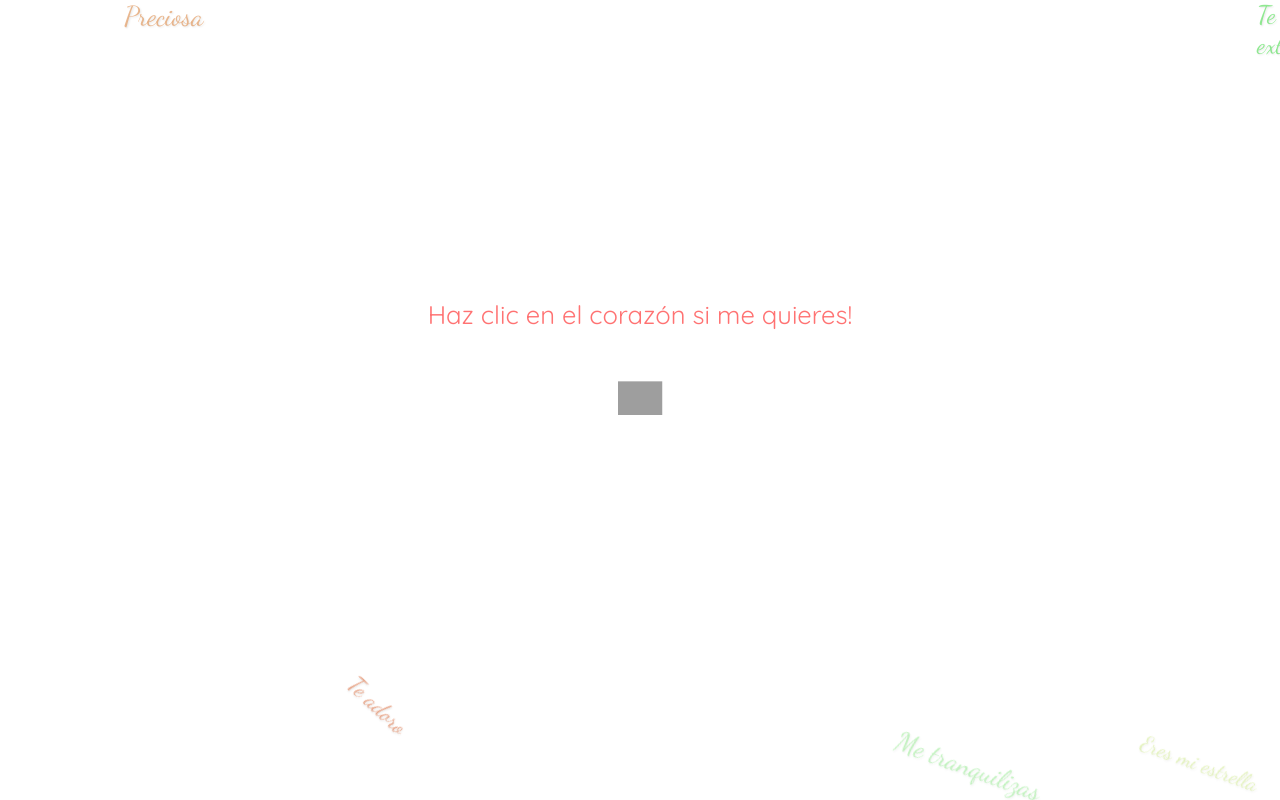
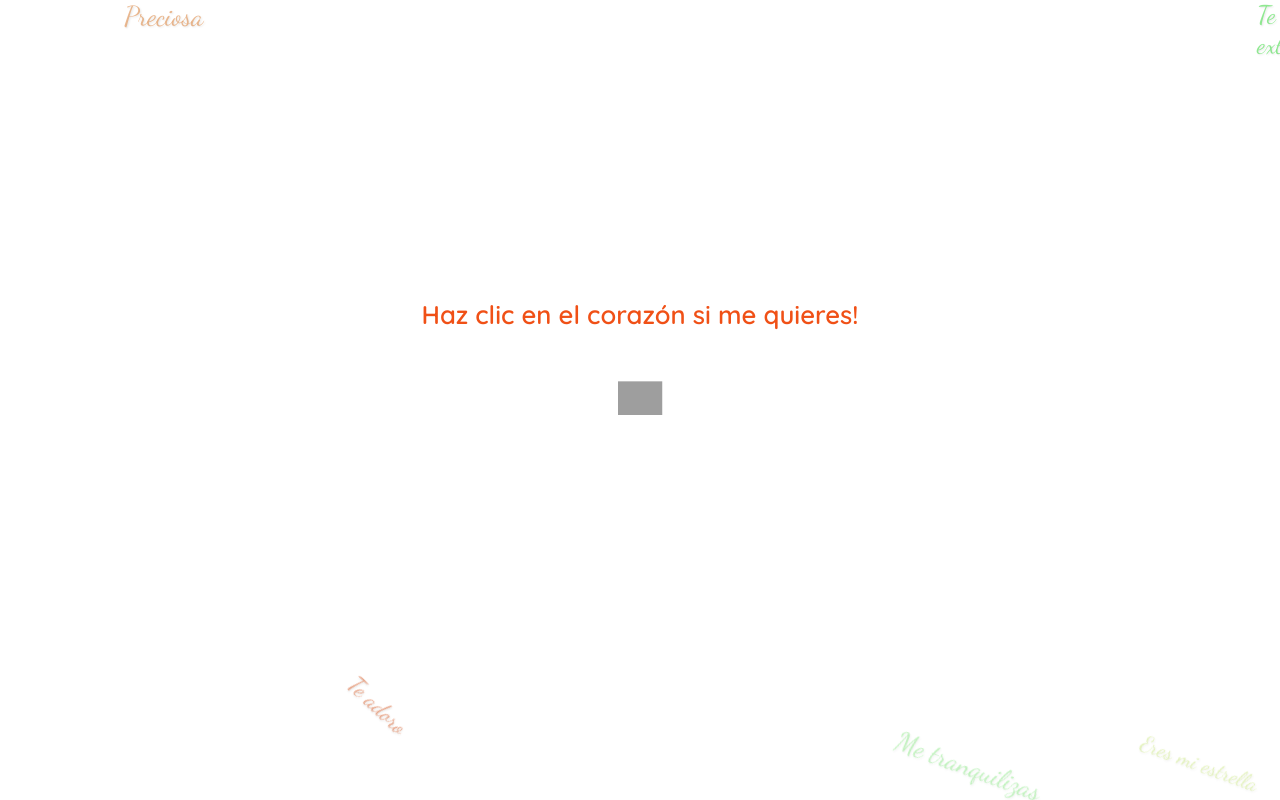
Before and after one commit to DEIVID323/c, a plain HTML site: page index.html in a window 1280 px wide. Drawn offline with Linux system fonts and the light colour scheme; grey boxes are pictures that could not be loaded; a web font is replaced by a local one.

Commit message:
Eliminar fuente adicional de Dancing Script y corregir el texto de instrucción para mejorar la claridad y la presentación visual.

```diff
--- a/index.html
+++ b/index.html
@@ -6,8 +6,6 @@
         <link rel="preconnect" href="https://fonts.googleapis.com">
         <link rel="preconnect" href="https://fonts.gstatic.com" crossorigin>
         <link href="https://fonts.googleapis.com/css2?family=Cinzel:wght@400..900&family=DM+Serif+Display:ital@0;1&family=Dancing+Script:wght@400..700&family=Playfair+Display:ital,wght@0,400..900;1,400..900&family=Quicksand:wght@300..700&display=swap" rel="stylesheet">
-        <link href="https://fonts.googleapis.com/css2?family=Dancing+Script&display=swap" rel="stylesheet">
-
         <link rel="stylesheet" href="style.css">
         <title>C</title>
     </head>
@@ -22,7 +20,7 @@
             <input id="messageState" type="checkbox" style="display:none"/>
             </label>
             <div class="message">
-                <h1 style="font-family: Cinzel, serif; font-size: 40px; letter-spacing: 1px;">Esto es para ti, sí… tú la que me gustas</h1>
+                <h1 style="font-family: Cinzel, serif; font-size: 40px; letter-spacing: 1px;">Esto es para ti, sí… tú, la que me gustas</h1>
                 <p>
                     <span>
                         &emsp; He estado guardando esto por un tiempo, pero creo que el Día de San Valentín es el momento perfecto para decirlo: eres la razón por la que mis días se sienten más brillantes. Cada pequeño momento contigo significa más de lo que puedo expresar con palabras. Tu sonrisa, tu risa, la forma en que haces que todo se sienta más ligero, hace que mi corazón lata de la mejor manera posible.
--- a/style.css
+++ b/style.css
@@ -35,7 +35,8 @@ body {
 .instruction {
 	position: absolute;
 	font-size: 1.6rem;
-	color: rgba(255, 0, 0, 0.554);
+	font-weight: 600;
+	color: rgba(240, 75, 15, 0.972);
 	top: 36%;
 	left: 50%;
 	transform: translate(-50%, -50%);
```
